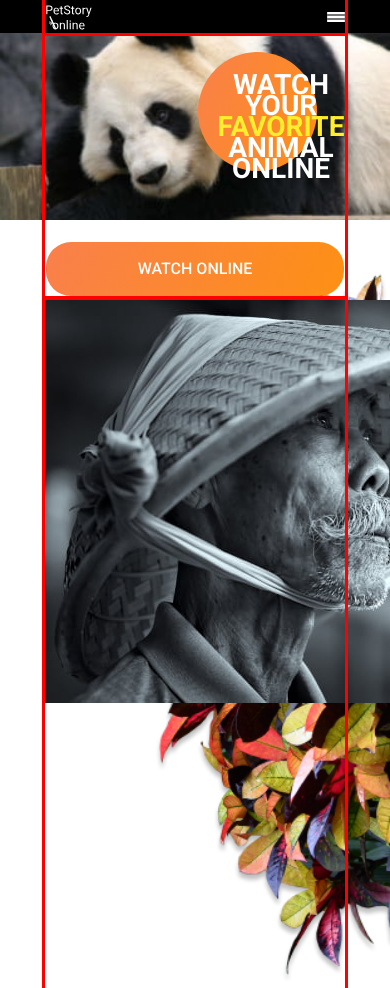
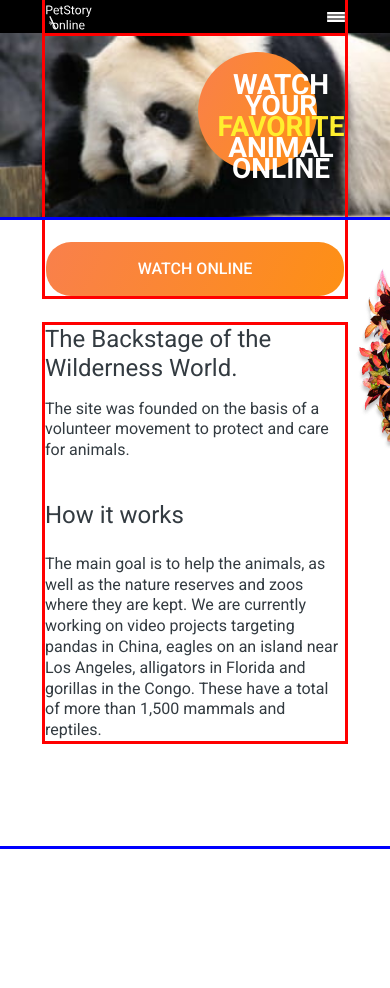
Before and after one commit to katsuro666/online-zoo, a plain HTML site: page pages/main/index.html in a window 390 px wide. Shown: the top 988 px of the page. Drawn offline with Linux system fonts and the light colour scheme.

Commit message:
feat: make the-backstage section responsive

```diff
--- a/assets/stylesheets/layout/_the-backstage.scss
+++ b/assets/stylesheets/layout/_the-backstage.scss
@@ -7,6 +7,33 @@
     justify-content: space-between;
     width: 1560px;
   }
+
+  @include media-laptop {
+    padding-top: 17px;
+    background: none;
+  }
+
+  @include media-tablet {
+    padding: 30px 0;
+    background: url(../../assets/images/background-flower_tablet.png) no-repeat right top -30px;
+    outline: 3px solid blue;
+  }
+
+  @include media-mobile {
+    padding: 105px 0;
+    background: url(../../assets/images/background-flower_mobile.png) no-repeat right top 38px;
+
+  }
+}
+
+.the-backstage__img {
+  @include media-laptop {
+   content: url(../../assets/images/bamboo-cap_laptop.jpg);
+  }
+
+  @include media-tablet {
+    display: none;
+  }
 }
 
 .the-backstage__info {
@@ -14,10 +41,27 @@
   flex-direction: column;
   margin-left: 78px;
 
+  @include media-laptop {
+    margin-left: 31px;
+  }
+
+  @include media-tablet {
+    margin: 0;
+    width: 495px;
+  }
+
+  @include media-mobile {
+    width: 300px;
+  }
+
   & h2 {
     @include h2;
       margin: 0;
       padding: 0;
+
+    @include media-mobile {
+      font-size: 24px;
+    }
   }
 
   & p {
@@ -28,7 +72,6 @@
 
   & h3 {
     @include subtitle;
-
   }
 }
 
@@ -36,4 +79,16 @@
   @include body;
   margin: 0;
   padding: 0;
+
+  @include media-laptop {
+    width: 454px;
   }
+
+  @include media-tablet {
+    width: 495px;
+  }
+
+  @include media-mobile {
+    width: 300px;
+  }
+}
--- a/pages/main/index.html
+++ b/pages/main/index.html
@@ -52,7 +52,7 @@
 
     <section class="the-backstage">
       <div class="container the-backstage-inner">
-        <img
+        <img class="the-backstage__img"
           src="../../assets/images/bamboo-cap.jpg"
           alt="an old Chinese man in a
           bamboo hat"
```
Also changed, not shown: assets/images/background-flower_mobile.png (added), assets/images/background-flower_tablet.png (added), assets/images/bamboo-cap_laptop.jpg (added), assets/stylesheets/main.css, 3 other files. Lines whose indentation alone changed are shown as unchanged.
